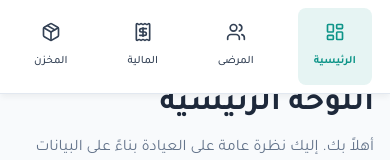
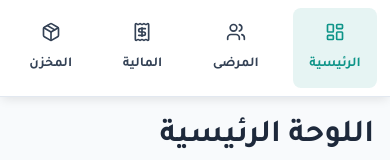
Before and after one commit to waelhamoudaa12-glitch/programm, a React (Vite) app: page / in a window 390 px wide. Shown: the top 160 px of the page. Built offline with nearby package versions, Linux system fonts and the light colour scheme; no server answers; the database is empty.

Commit message:
Fix top bar overlay issue and improve readability

```diff
--- a/src/index.css
+++ b/src/index.css
@@ -174,7 +174,7 @@ h1, h2, h3, h4, h5, h6 {
 
   .main-content {
     padding: 1rem;
-    padding-top: 5rem; /* Make room for top nav */
+    padding-top: 7rem !important; /* Increased space so page-header doesn't hide behind top nav */
   }
 
   /* Sidebar to Top Nav */
@@ -186,10 +186,11 @@ h1, h2, h3, h4, h5, h6 {
     left: 0 !important;
     right: 0 !important;
     z-index: 100 !important;
+    background-color: var(--bg-card) !important; /* Force solid background */
     border-inline-end: none !important;
     border-bottom: 1px solid var(--border-color) !important;
-    box-shadow: 0 4px 6px -1px rgb(0 0 0 / 0.05) !important;
-    flex-direction: column !important; /* Switch to column if needed, or let nav handle it */
+    box-shadow: 0 4px 10px -2px rgb(0 0 0 / 0.1) !important;
+    flex-direction: column !important;
   }
 
   .sidebar-header, .sidebar-footer {
@@ -206,7 +207,8 @@ h1, h2, h3, h4, h5, h6 {
   .nav-item {
     flex-direction: column;
     padding: 0.5rem;
-    font-size: 0.7rem;
+    font-size: 0.85rem !important; /* Made text bigger and clearer */
+    font-weight: 600 !important;
     gap: 0.25rem;
     text-align: center;
   }
```
